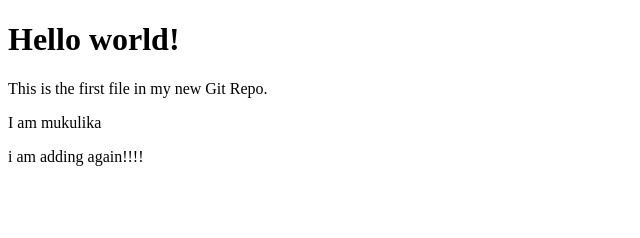
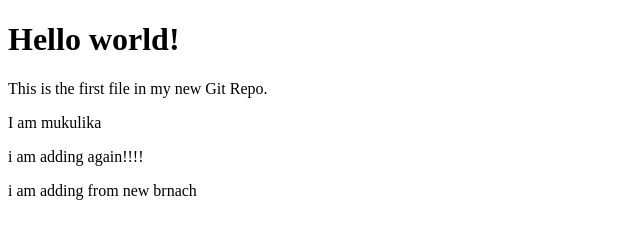
Before and after one commit to mpanda2022/hello_world, a plain HTML site: page index.html in a window 1280 px wide. Shown: the whole page, without its empty margins (0-640 px from the left). Drawn offline with Linux system fonts and the light colour scheme.

Commit message:
updated index.html in new brnach

```diff
--- a/index.html
+++ b/index.html
@@ -9,6 +9,7 @@
 <p>This is the first file in my new Git Repo.</p>
 <p> I am mukulika </p>
  <p> i am adding again!!!!</p>
+ <p> i am adding from new brnach</p>
 
 </body>
 </html>
```
